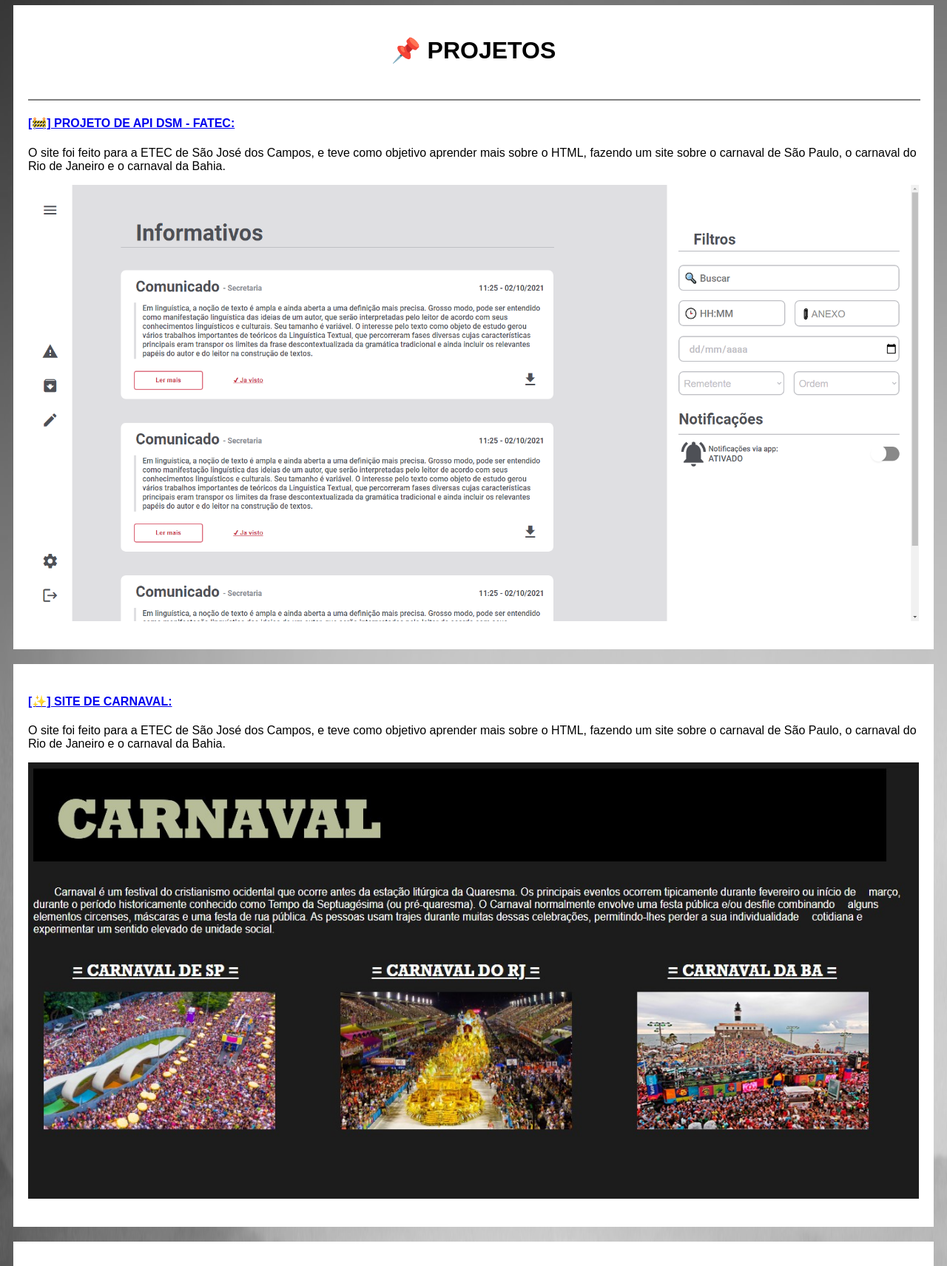
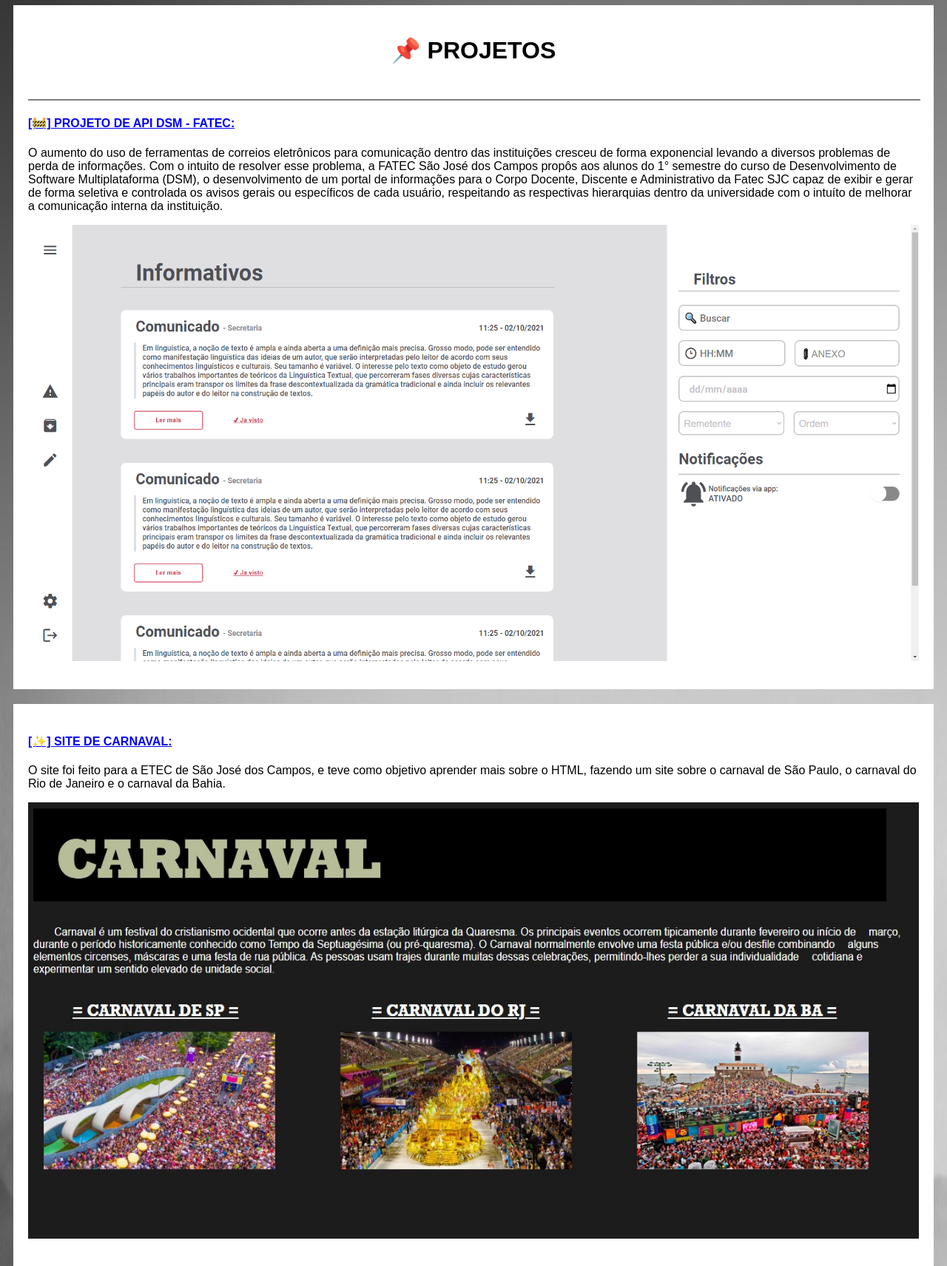
Before and after one commit to Lrd-M/PORTFOLIO, a Python web app: template src/template/projetos.html in a window 1280 px wide. Shown: the part 177-1889 px from the top of the page at 74% size. Run offline with Jinja, Linux system fonts and the light colour scheme; the template is opened without the code that fills it, so the values that code supplies are empty.

Commit message:
Adicionei o novo texto para o tópico do projeto API

```diff
--- a/src/template/projetos.html
+++ b/src/template/projetos.html
@@ -32,7 +32,7 @@
                     <h1 class="Meio">📌 PROJETOS </h1><br>
                     <hr width="100%" align="center" color="Gray">
                     <h4><a href="https://bit.ly/3EAYgWG">[🚧] PROJETO DE API DSM - FATEC: </a></h4>
-                    <p>O site foi feito para a ETEC de São José dos Campos, e teve como objetivo aprender mais sobre o HTML, fazendo um site sobre o carnaval de São Paulo, o carnaval do Rio de Janeiro e o carnaval da Bahia.</p>
+                    <p>O aumento do uso de ferramentas de correios eletrônicos para comunicação dentro das instituições cresceu de forma exponencial levando a diversos problemas de perda de informações. Com o intuito de resolver esse problema, a FATEC São José dos Campos propôs aos alunos do 1° semestre do curso de Desenvolvimento de Software Multiplataforma (DSM), o desenvolvimento de um portal de informações para o Corpo Docente, Discente e Administrativo da Fatec SJC capaz de exibir e gerar de forma seletiva e controlada os avisos gerais ou específicos de cada usuário, respeitando as respectivas hierarquias dentro da universidade com o intuíto de melhorar a comunicação interna da instituição.</p>
                     <div class="Projeto1" style="height:550px; background-size:100% 100% 100% 100%;"><font face="Open Sans" color="White"></font></div><br>
                 </div>
                 <div class="card">
```
